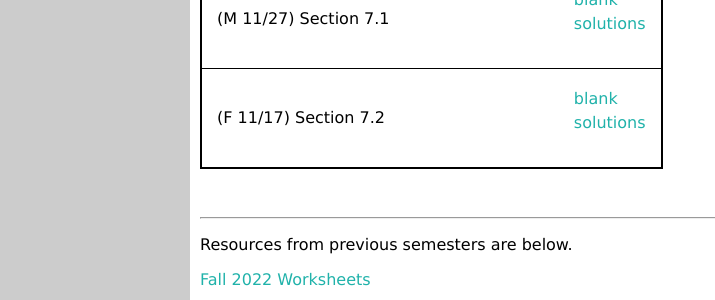
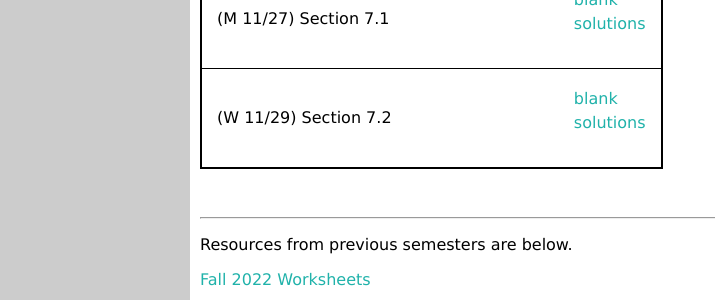
Before and after one commit to uaf-math/calc2, a Jekyll site: the page built from worksheets.md, in a window 1280 px wide and 900 px high, scrolled down 4125 px. Shown: the part 540-840 px from the top of the window, without its empty margins (0-715 px from the left). Built offline with Jekyll 4.4.1, drawn with Linux system fonts in a browser that asks for light colours.

Commit message:
Update worksheets.yml

```diff
--- a/_data/worksheets.yml
+++ b/_data/worksheets.yml
@@ -137,6 +137,6 @@ worksheets:
 - name: (M 11/27) Section 7.1
   blank: M252-7-1.pdf
   solutions: M252-7-1-s.pdf
-- name: (F 11/17) Section 7.2
+- name: (W 11/29) Section 7.2
   blank: M252-7-2.pdf
   solutions: M252-7-2-s.pdf
```
